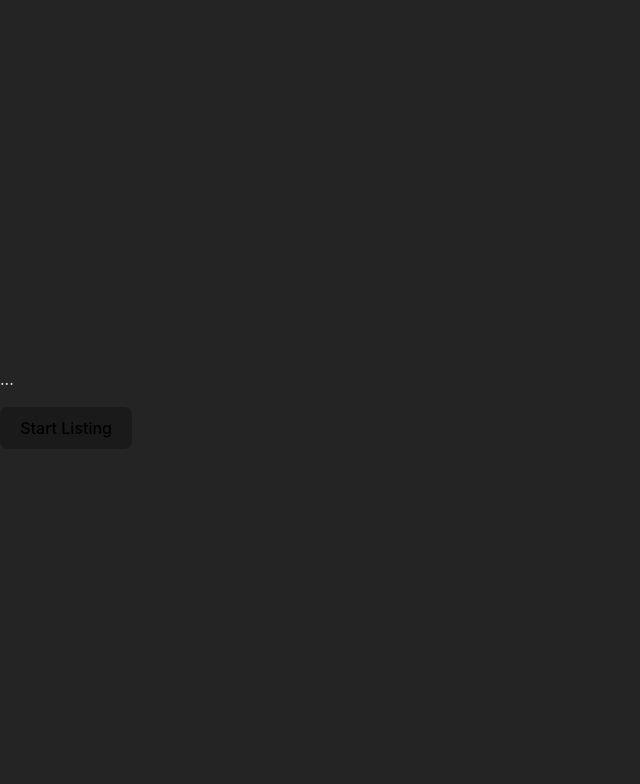
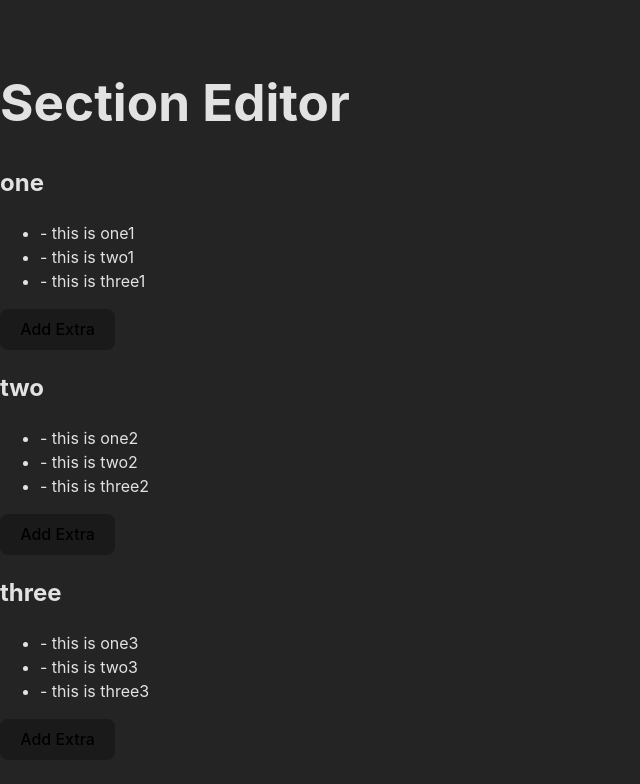
Before and after one commit to umeshvu/react-feb-2025, a React (Vite) app: page / in a window 1280 px wide. Shown: the top 784 px of the page, without its empty margins (0-640 px from the left). Built offline with nearby package versions, Linux system fonts and the light colour scheme; the HTML template or start-up script is replaced by a standard one.

Commit message:
child parent one

```diff
--- a/src/App.jsx
+++ b/src/App.jsx
@@ -1,95 +1,92 @@
-import  {useState} from 'react';
+import {useState} from 'react';
 import './App.css'
 
 // eslint-disable-next-line react/prop-types
-const DataList = ({data}) => {
-    const [editableData, setEditableData] = useState(data);
-    const [tempData, setTempData] = useState(data);
-    const [isEditing, setIsEditing] = useState(false);
-    const [isListing, setIsListing] = useState(false);
+const SectionList = ({section, items, onSave}) => {
 
-    const handleEditClick = () => {
-        setIsEditing(true);
-    };
+    const [showExtra, setShowExtra] = useState(false);
+    const [type, setType] = useState("");
+    const [reason, setReason] = useState("");
 
-    const handleSaveClick = () => {
-        setIsEditing(false);
-        setEditableData(tempData);
-        console.log('Saved data:', tempData);
-        // Here you can add logic to save the data to a server
-    };
-
-    const handleStartListingClick = () => {
-        setIsListing(!isListing);
-    };
-
-    const handleInputChange = (event, section, itemKey) => {
-        const newData = {...tempData};
-        newData[section][itemKey] = event.target.value;
-        setTempData(newData);
+    const handleSave = () => {
+        onSave(section, type, reason);
+        setType("");
+        setReason("");
+        setShowExtra(false);
     };
 
     return (
-        <div>
-            {isListing ? (
-                <div>
-                    {Object.keys(editableData).map((section, index) => (
-                        <div key={index}>
-                            <h2>{section}</h2>
-                            <ul>
-                                {Object.keys(editableData[section]).map((itemKey) => (
-                                    <li key={itemKey}>
-                                        {isEditing ? (
-                                            <input
-                                                type="text"
-                                                value={tempData[section][itemKey]}
-                                                onChange={(event) => handleInputChange(event, section, itemKey)}
-                                            />
-                                        ) : (
-                                            editableData[section][itemKey]
-                                        )}
-                                    </li>
-                                ))}
-                            </ul>
-                        </div>
-                    ))}
-                    {isEditing ? (
-                        <button onClick={handleSaveClick}>Save</button>
-                    ) : (
-                        <button onClick={handleEditClick}>Edit</button>
-                    )}
+        <div className="mb-6">
+            <h2 className="text-xl font-semibold mb-2">{section}</h2>
+            <ul className="mb-4">
+                {items.map((item, index) => (
+                    <li key={index} className="ml-4">- {item}</li>
+                ))}
+            </ul>
+            {showExtra ? (
+                <div className="space-y-2">
+                    <input
+                        type="text"
+                        placeholder="Type"
+                        value={type}
+                        onChange={(e) => setType(e.target.value)}
+                        className="border p-2 rounded"
+                    />
+                    <input
+                        type="text"
+                        placeholder="Reason"
+                        value={reason}
+                        onChange={(e) => setReason(e.target.value)}
+                        className="border p-2 rounded"
+                    />
+                    <button
+                        onClick={handleSave}
+                        className="bg-blue-500 text-white p-2 rounded"
+                    >
+                        Save Type and Reason
+                    </button>
                 </div>
-            ) : (<p>...</p>
+            ) : (
+                <button
+                    onClick={() => setShowExtra(true)}
+                    className="bg-green-500 text-white p-2 rounded"
+                >
+                    Add Extra
+                </button>
             )}
-            <button onClick={handleStartListingClick}>Start Listing</button>
         </div>
     );
 };
 
-const App = () => {
-    const data = {
-        one: {
-            "1": "this is one",
-            "2": "this is two",
-            "3": "this is three"
-        },
-        two: {
-            "1": "this is one",
-            "2": "this is two",
-            "3": "this is three"
-        },
-        three: {
-            "1": "this is one",
-            "2": "this is two",
-            "3": "this is three"
-        }
+const ParentComponent = () => {
+    const initialData = {
+        one: ["this is one1", "this is two1", "this is three1"],
+        two: ["this is one2", "this is two2", "this is three2"],
+        three: ["this is one3", "this is two3", "this is three3"],
+    };
+
+    const [data, setData] = useState(initialData);
+
+    const saveExtra = (section, type, reason) => {
+        setData((prevData) => ({
+            ...prevData,
+            [section]: [...prevData[section], `Type: ${type}, Reason: ${reason}`],
+        }));
     };
 
     return (
-        <div>
-            <DataList data={data}/>
+        <div className="p-4">
+            <h1 className="text-2xl font-bold mb-4">Section Editor</h1>
+            {Object.keys(data).map((key) => (
+                <SectionList
+                    key={key}
+                    section={key}
+                    items={data[key]}
+                    onSave={saveExtra}
+                />
+            ))}
         </div>
     );
 };
 
-export default App;
+export default ParentComponent;
```
